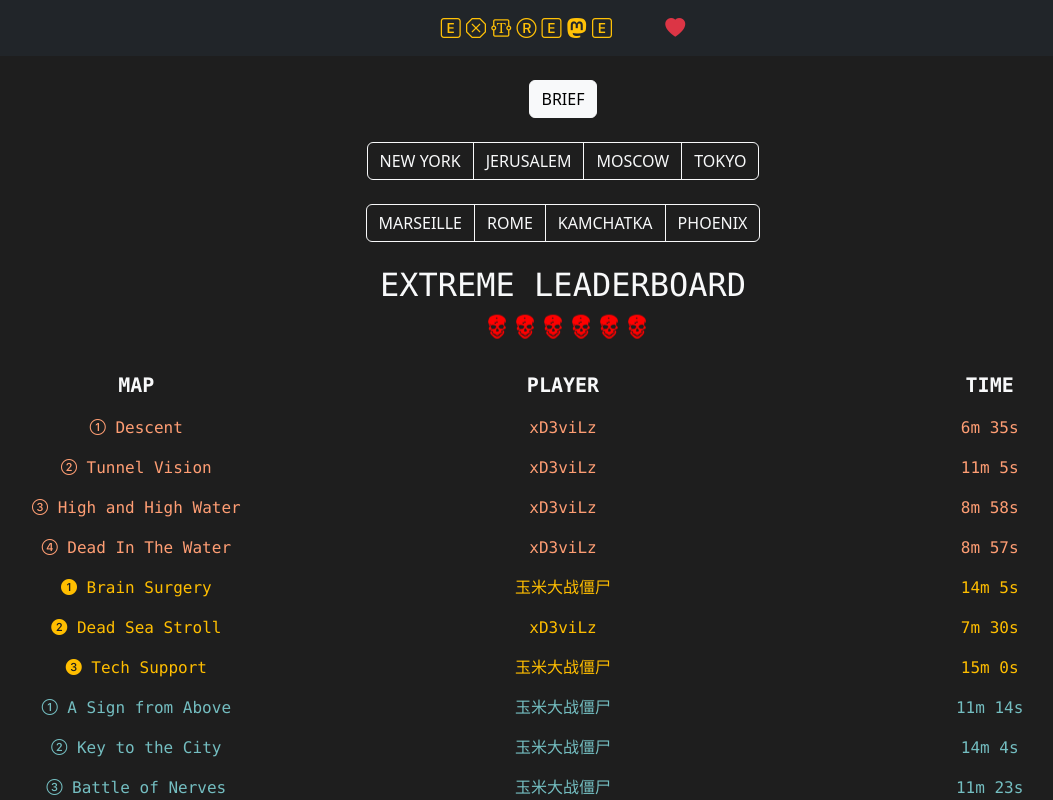
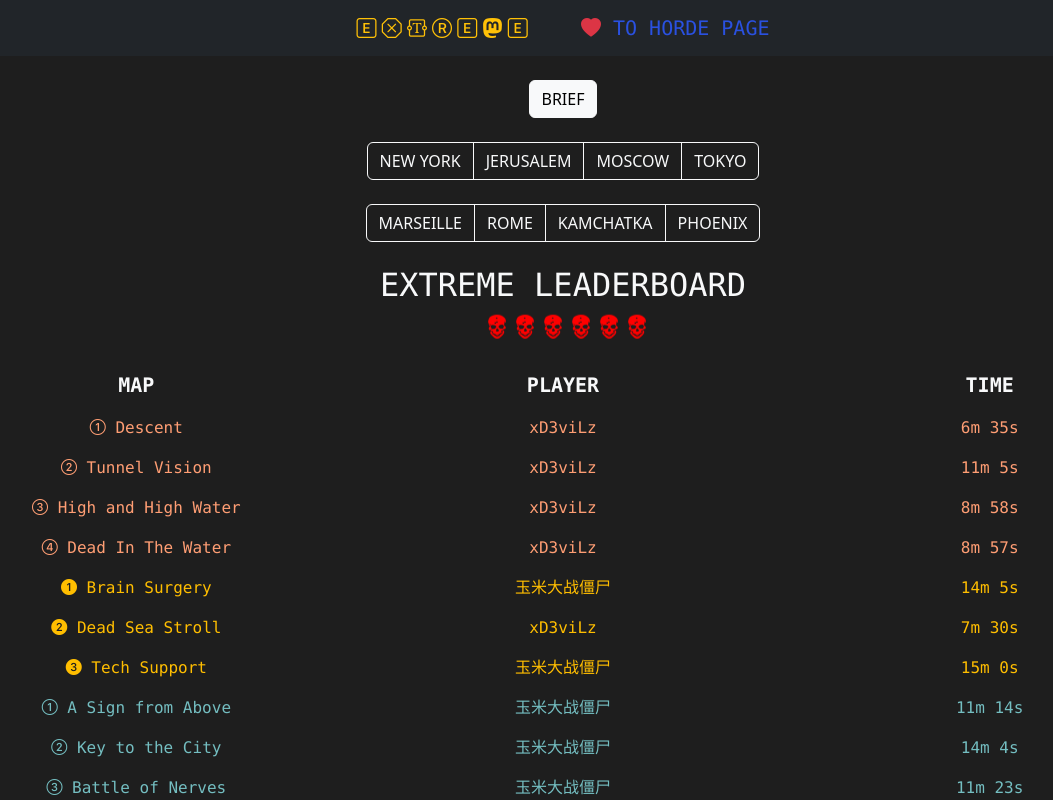
Before and after one commit to CapriceYuri/wwzAftermathExtreme, a plain HTML site: page index.html in a window 1280 px wide. Shown: the top 800 px of the page, without its empty margins (77-1130 px from the left). Drawn offline with nearby package versions, Linux system fonts and the light colour scheme.

Commit message:
Page basic layout completed

```diff
--- a/index.html
+++ b/index.html
@@ -32,7 +32,7 @@
                     <i class="bi bi-explicit"></i>
                     <i class="bi bi-mastodon"></i>
                     <i class="bi bi-explicit"></i>
-                    <a href="https://capriceyuri.github.io/wwzRanking/"><i class="bi bi-heart-fill ms-5 text-danger"></i></a>
+                    <a href="https://capriceyuri.github.io/wwzRanking/" class="font-monospace admin-color"><i class="bi bi-heart-fill ms-5 text-danger"></i> TO HORDE PAGE</a>
                 </div>
             </div>
         </nav>
@@ -978,7 +978,7 @@
     </div>
 
     <div class="container my-5">
-        <h2 class="text-center font-monospace admin-color"><img src="images/purplefire.gif" width="32" height="auto">Contact<img src="images/purplefire.gif" width="32" height="auto"></h2>
+        <h2 class="text-center font-monospace admin-head"><img src="images/purplefire.gif" width="32" height="auto">Contact<img src="images/purplefire.gif" width="32" height="auto"></h2>
         <div class="row gap-1 justify-content-center">
             <div class="card bg5 col-lg-6 col-10 admin-border rounded-pill border-2 ">
                 <img src="images/admin.png" width="100px" height="100px" class="mx-auto my-2 rounded-circle pulse">
--- a/src/main.scss
+++ b/src/main.scss
@@ -99,7 +99,8 @@ a {
 
 .admin-color,
 .admin-border,
-.admin-name {
+.admin-name,
+.admin-head {
     transition: 500ms ease-in-out;
 }
 
--- a/src/script.js
+++ b/src/script.js
@@ -384,6 +384,7 @@ appendLeaderBoard(leaderboard);
 
 // ADMIN COLORS
 const adminColor = document.querySelector('.admin-color');
+const adminHead = document.querySelector('.admin-head');
 const adminBorder = document.querySelector('.admin-border');
 const adminName = document.querySelector('.admin-name');
 
@@ -395,8 +396,8 @@ function changeColor() {
     let color = `rgb(${colorR},${colorG},${colorB})`
     adminColor.style.color = color;
     adminBorder.style.borderColor = color;
+    adminHead.style.color = color;
     adminName.style.color = color;
-    console.log(color)
 }
 
 setInterval(changeColor, 500)
```
Also changed, not shown: images/bg3.png, images/bg5.png, src/main.css.
